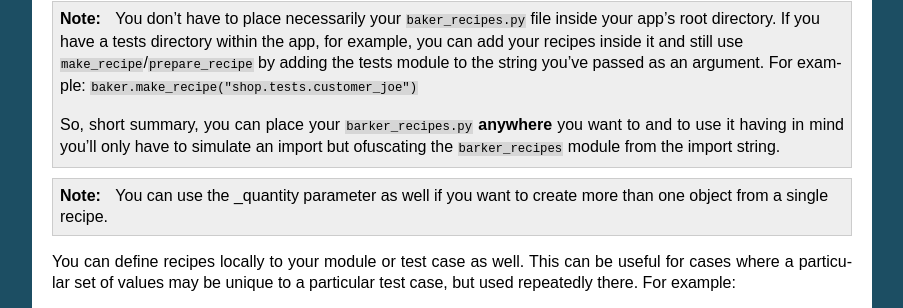
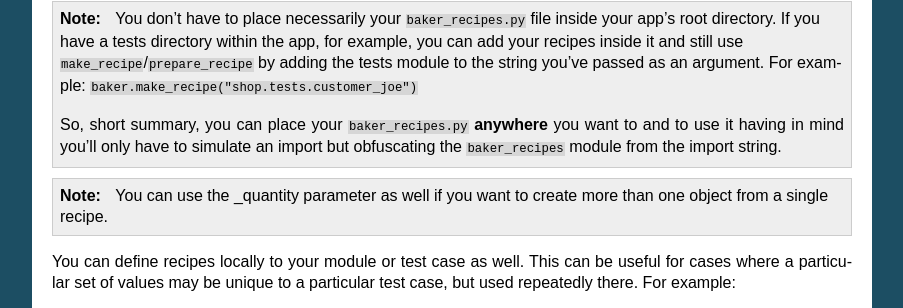
Before and after one commit to model-bakers/model_bakery, a Sphinx documentation site: the page built from docs/source/recipes.rst, in a window 1280 px wide and 900 px high, scrolled down 958 px. Shown: the part 144-452 px from the top of the window, without its empty margins (198-1101 px from the left). Built offline with Sphinx 7.4.7, drawn with Linux system fonts in a browser that asks for light colours.

Commit message:
[issue/211] Fix docs typos on `recipes.rst`
- Update CHANGELOG in prep for PR

```diff
--- a/docs/source/recipes.rst
+++ b/docs/source/recipes.rst
@@ -72,8 +72,8 @@ Or if you don't want a persisted instance: ::
     use ``make_recipe``/``prepare_recipe`` by adding the tests module to the string you've passed as an argument.
     For example: ``baker.make_recipe("shop.tests.customer_joe")``
 
-    So, short summary, you can place your ``barker_recipes.py`` **anywhere** you want to and to use it having in mind
-    you'll only have to simulate an import but ofuscating the ``barker_recipes`` module from the import string.
+    So, short summary, you can place your ``baker_recipes.py`` **anywhere** you want to and to use it having in mind
+    you'll only have to simulate an import but obfuscating the ``baker_recipes`` module from the import string.
 
 
 .. note::
```
Also changed, not shown: CHANGELOG.md (+1 -0 lines).
